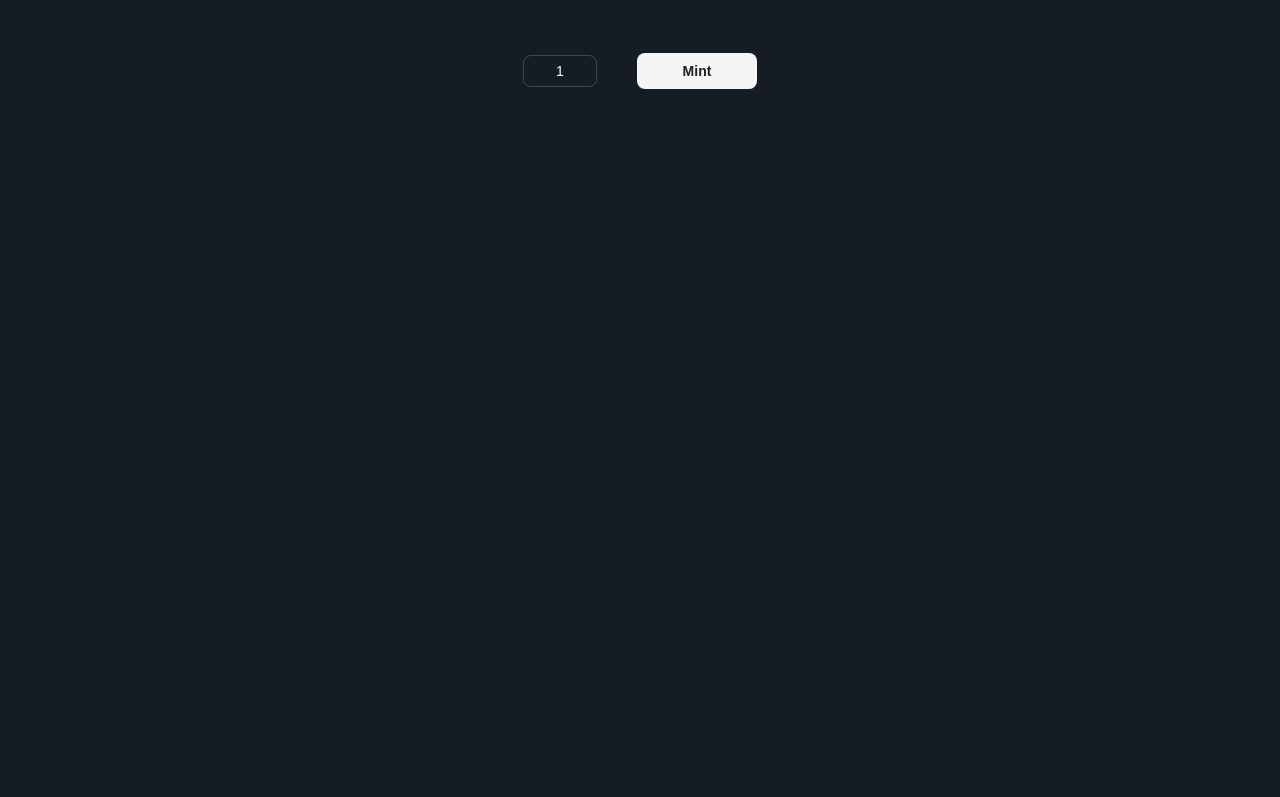
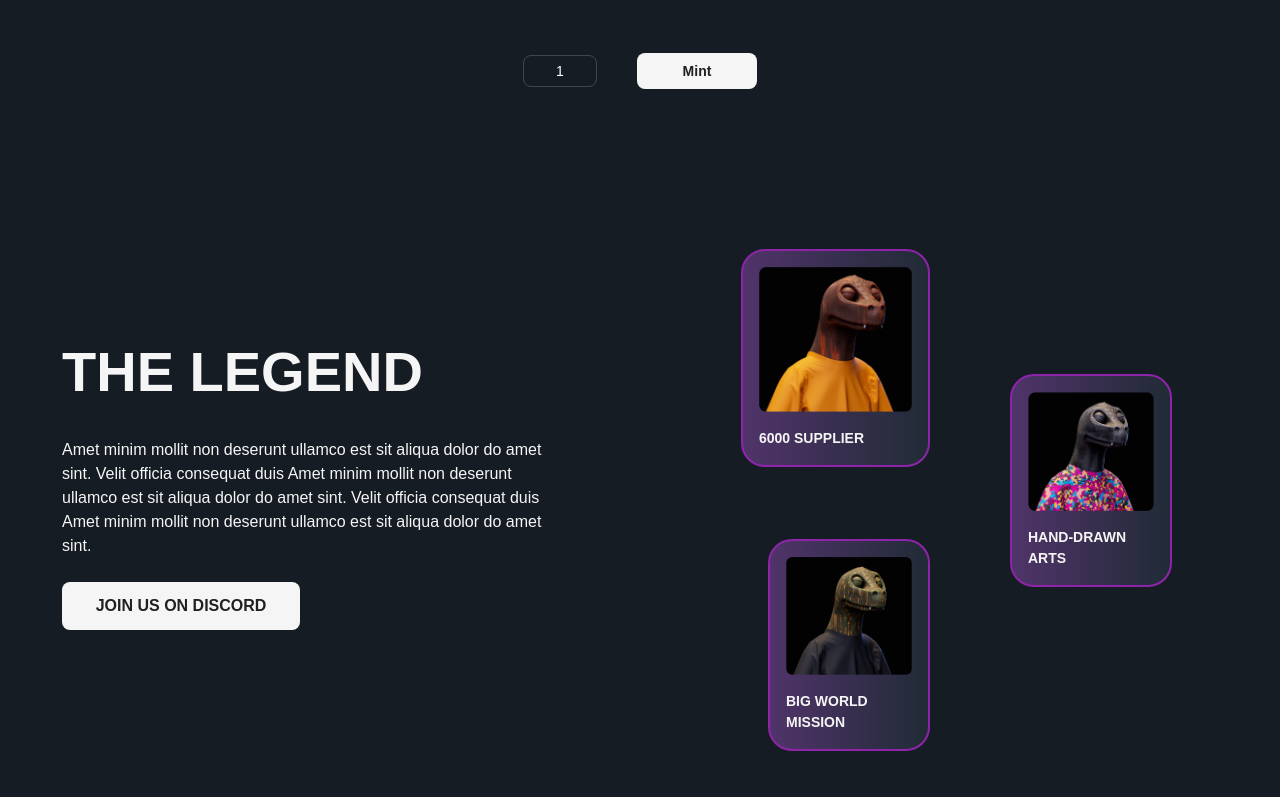
Before and after one commit to wXyz0326/dinos, a React (Create React App) app: page / in a window 1280 px wide. Shown: the part 803-1600 px from the top of the page. Before the commit the page ends 892 px from the top, so only its background shows below. Built offline with nearby package versions, Linux system fonts and the light colour scheme.

Commit message:
temp-all

```diff
--- a/src/pages/HomePage/LegendSection.js
+++ b/src/pages/HomePage/LegendSection.js
@@ -5,11 +5,9 @@ import { grey, purple } from '@mui/material/colors';
 
 const ColorButton = styled(Button)(({ theme }) => ({
   color: theme.palette.getContrastText(grey[100]),
-  fontSize: 20,
   textTransform: 'uppercase',
   paddingTop: 10,
   paddingBottom: 10,
-  width: '40%',
   backgroundColor: grey[100],
   '&:hover': {
     backgroundColor: grey[400],
@@ -18,20 +16,23 @@ const ColorButton = styled(Button)(({ theme }) => ({
 
 export default function LegendSection() {
   return (
-    <Box>
+    <Box mt={{ xl: 20, lg: 15, md: 10, sm: 10, xs: 7 }}>
       <Grid container columns={2} spacing={5} alignItems="center">
         <Grid item md={1}>
           <Stack direction="row" justifyContent="center">
             <Stack spacing={3} width="80%">
-              <Typography color={grey[100]} fontSize={56} fontWeight={900} textTransform="uppercase">
+              <Typography color={grey[100]} fontSize={{ xl: 56, lg: 56, md: 48 }} fontWeight={900} textTransform="uppercase">
                 The Legend
               </Typography>
-              <Typography color={grey[100]} fontSize={20}>
+              <Typography color={grey[100]} fontSize={{ xl: 20, lg: 16 }}>
                 Amet minim mollit non deserunt ullamco est sit aliqua dolor do amet sint. Velit officia consequat duis Amet minim mollit non deserunt ullamco est sit aliqua dolor do amet sint. Velit officia consequat duis Amet minim mollit non deserunt ullamco est sit aliqua dolor do amet sint.
               </Typography>
-              <ColorButton>
-                Join us on discord
-              </ColorButton>
+              <ColorButton
+                sx={{
+                  width: { xl: '56%', lg: '48%', md: '50%' },
+                  fontSize: { xl: 20, lg: 16 }
+                }}
+              >Join us on discord</ColorButton>
             </Stack>
           </Stack>
         </Grid>
@@ -41,7 +42,7 @@ export default function LegendSection() {
             <Grid item md={1}>
               <Stack direction="row" justifyContent="end" mt={5}>
                 <Paper sx={{
-                  px: 3,
+                  px: { xl: 3, lg: 2, md: 1 },
                   py: 2,
                   width: '70%',
                   borderRadius: 3,
@@ -51,7 +52,7 @@ export default function LegendSection() {
                   backgroundImage: `linear-gradient(to right, rgba(215, 76, 255, 0.26), rgba(255, 255, 255, 0))`
                 }}>
                   <Box component="img" alt="legend_1" src="/assets/images/legend1.png" />
-                  <Typography color={grey[100]} fontSize={18} fontWeight={600} mt={2} textTransform="uppercase">
+                  <Typography color={grey[100]} fontSize={{ xl: 18, lg: 14, md: 12 }} fontWeight={600} mt={2} textTransform="uppercase">
                     6000 supplier
                   </Typography>
                 </Paper>
@@ -59,7 +60,7 @@ export default function LegendSection() {
 
               <Stack direction="row" justifyContent="end" mt={9}>
                 <Paper sx={{
-                  px: 3,
+                  px: { xl: 3, lg: 2, md: 1 },
                   py: 2,
                   width: '60%',
                   borderRadius: 3,
@@ -69,7 +70,7 @@ export default function LegendSection() {
                   backgroundImage: `linear-gradient(to right, rgba(215, 76, 255, 0.26), rgba(255, 255, 255, 0))`
                 }}>
                   <Box component="img" alt="legend_3" src="/assets/images/legend3.png" />
-                  <Typography color={grey[100]} fontSize={18} fontWeight={600} mt={2} textTransform="uppercase">
+                  <Typography color={grey[100]} fontSize={{ xl: 18, lg: 14, md: 12 }} fontWeight={600} mt={2} textTransform="uppercase">
                     Big world mission
                   </Typography>
                 </Paper>
@@ -78,7 +79,7 @@ export default function LegendSection() {
 
             <Grid item md={1}>
               <Paper sx={{
-                px: 3,
+                px: { xl: 3, lg: 2, md: 1 },
                 py: 2,
                 width: '60%',
                 borderRadius: 3,
@@ -88,7 +89,7 @@ export default function LegendSection() {
                 backgroundImage: `linear-gradient(to right, rgba(215, 76, 255, 0.26), rgba(255, 255, 255, 0))`
               }}>
                 <Box component="img" alt="legend_2" src="/assets/images/legend2.png" />
-                <Typography color={grey[100]} fontSize={18} fontWeight={600} mt={2} textTransform="uppercase">
+                <Typography color={grey[100]} fontSize={{ xl: 18, lg: 14, md: 12 }} fontWeight={600} mt={2} textTransform="uppercase">
                   Hand-drawn arts
                 </Typography>
               </Paper>
--- a/src/pages/HomePage/index.js
+++ b/src/pages/HomePage/index.js
@@ -17,14 +17,14 @@ export default function HomePage() {
       <TopNavbar />
       <HeroSection />
       <MintSection />
-      {/* <LegendSection /> */}
-      {/* <PopularSection /> */}
-      {/* <DaoSection /> */}
-      {/* <RoadmapSection /> */}
-      {/* <SpecialSection /> */}
-      {/* <OurTeamSection /> */}
-      {/* <FaqSection /> */}
-      {/* <Footer /> */}
+      <LegendSection />
+      <PopularSection />
+      <DaoSection />
+      <RoadmapSection />
+      <SpecialSection />
+      <OurTeamSection />
+      <FaqSection />
+      <Footer />
     </>
   );
 }
```
